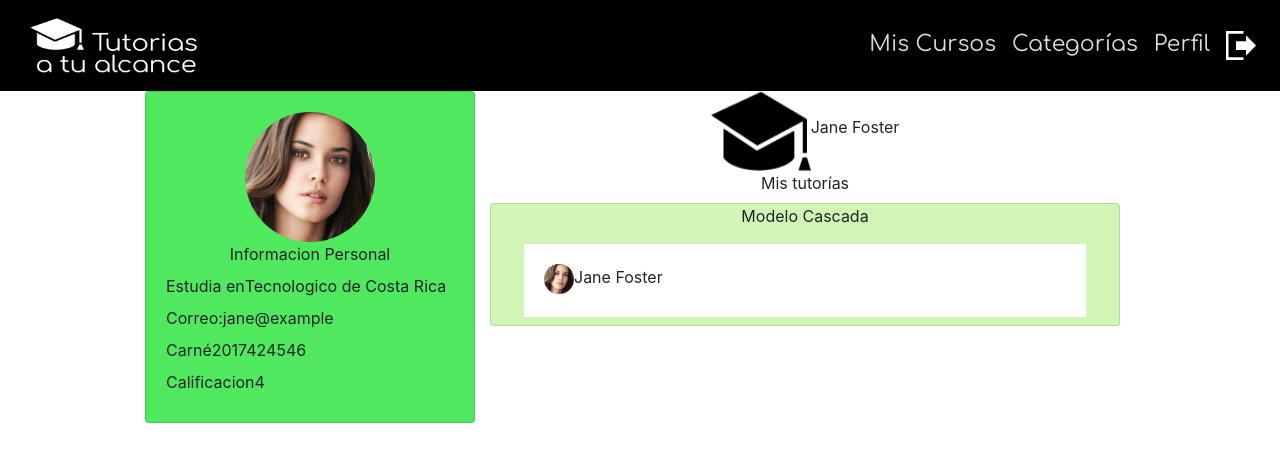
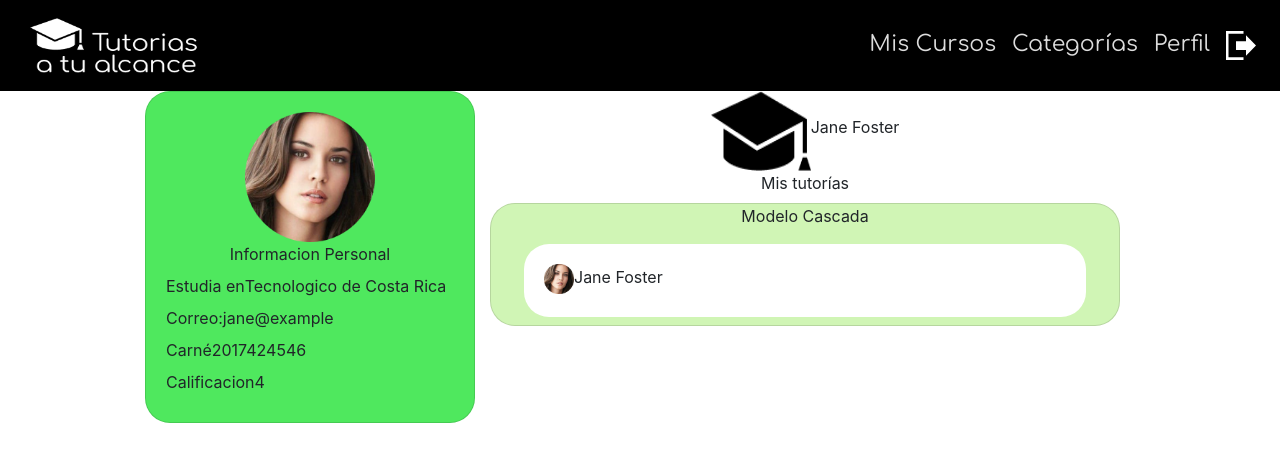
Before and after one commit to mar99ss/ProyectoAP, a React (Create React App) app in the folder proyecto/: page /userinformation in a window 1280 px wide. Shown: the top 462 px of the page. Built offline with nearby package versions, Linux system fonts and the light colour scheme.

Commit message:
push de user information

```diff
--- a/proyecto/src/Components/UserInformationComponent.js
+++ b/proyecto/src/Components/UserInformationComponent.js
@@ -60,7 +60,7 @@ export default class UserInformation extends Component {
         return(
             <div className="m-auto w-75" style={{ zIndex: 2 }}>
                 <div class= "row">
-                    <div class="col-4 card"style={{backgroundColor:getColor()}}>
+                    <div class="col-4 card"style={{borderRadius: 25,backgroundColor:getColor()}}>
                         <div class="card-body ">
                             <div class="row  d-flex align-items-center justify-content-center">
                                 <img src= {foto} height="130" width="130"  />
@@ -97,12 +97,12 @@ export default class UserInformation extends Component {
                             <label for="misTutorias">Mis tutorías</label>
                         </div>
                         <div >
-                            <div class="mx-7 card" style={{backgroundColor:getColor()}}>
+                            <div class="mx-7 card" style={{borderRadius: 25,backgroundColor:getColor()}}>
                                 <div class ="row d-flex align-items-center justify-content-center">
                                     <label for="modeloCascada">Modelo Cascada</label>
                                 </div>
                                 <div class ="row  d-flex align-items-center justify-content-center" >
-                                    <div class="card-body mx-5 my-2" style={{backgroundColor: "#FFFFFF"}}>
+                                    <div class="card-body mx-5 my-2" style={{borderRadius: 25,backgroundColor: "#FFFFFF"}}>
                                         <img src= {foto} height="30" width="30"  />
                                         <label for="Jane Foster" >Jane Foster</label>
                                     </div>
```
